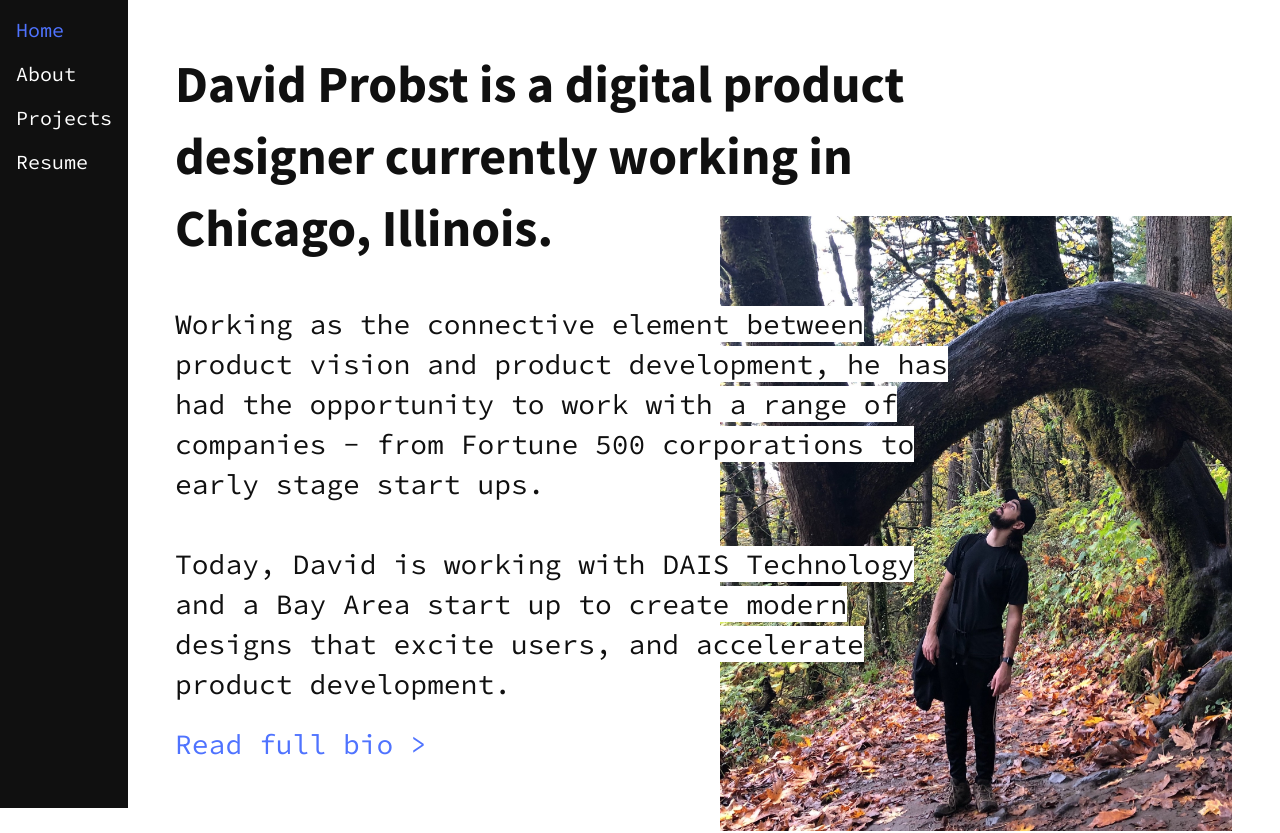
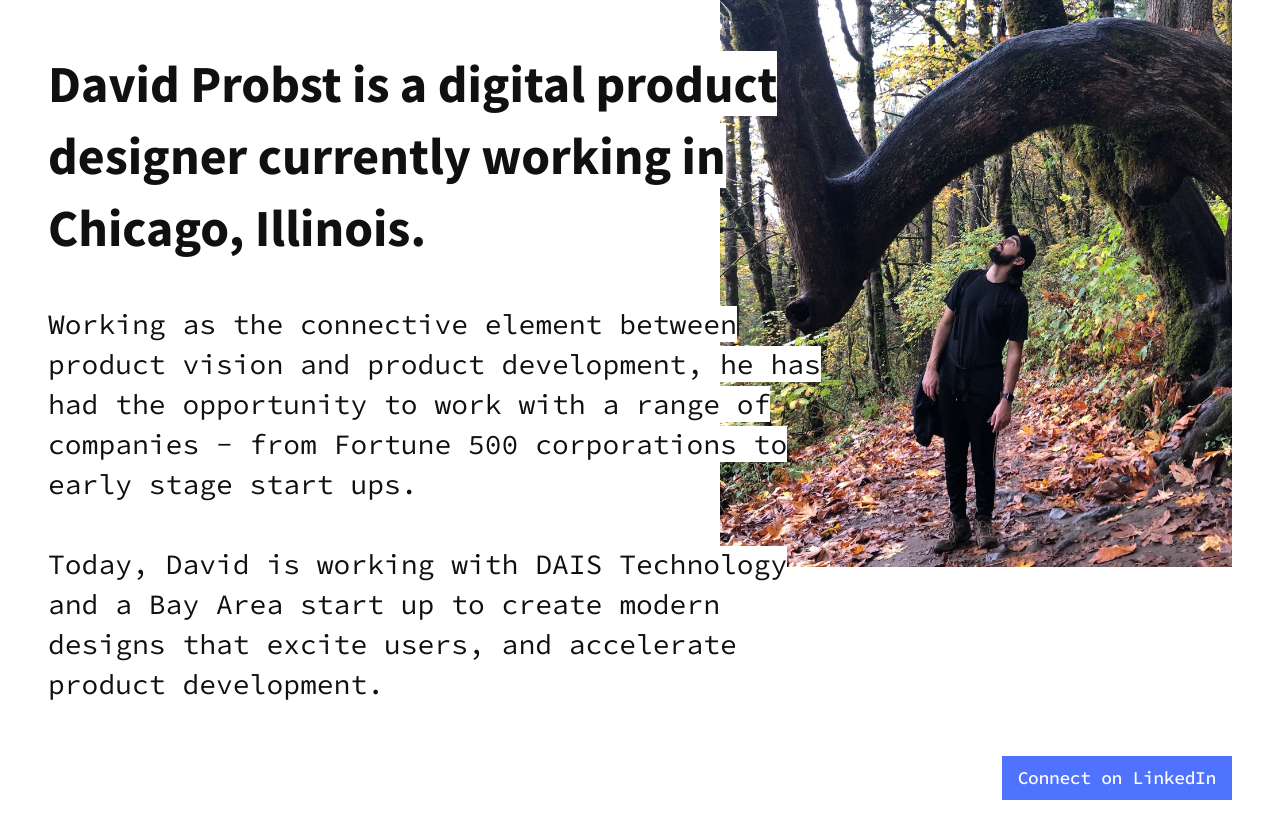
Before and after one commit to davidjprobst/portfolio, a React (Create React App) app: page / in a window 1280 px wide. Shown: the top 833 px of the page. Built offline with nearby package versions, Linux system fonts and the light colour scheme.

Commit message:
landing page mvp complete

```diff
--- a/src/components/Landing.js
+++ b/src/components/Landing.js
@@ -20,7 +20,7 @@ class Landing extends Component {
             </div>
             <h3 className='xs-text-padding'><span className='white-text-background'>Working as the connective element between product vision and product development, he has had the opportunity to work with a range of companies - from Fortune 500 corporations to early stage start ups.</span></h3>
             <h3 className='xs-text-padding'><span className='white-text-background'>Today, David is working with DAIS Technology and a Bay Area start up to create modern designs that excite users, and accelerate product development.</span></h3>
-            <Link to='/about' class='about-link xs-text-padding'>Read full bio ></Link>
+            {/*} <Link to='/about' class='about-link xs-text-padding'>Read full bio ></Link> */}
           </div>
 
           <div id='recent-projects'>
@@ -47,6 +47,9 @@ class Landing extends Component {
           </div>
         </div>
         }
+        <a id="linkedin" href="//www.linkedin.com/in/davidjprobst/" target="_blank">
+          <p>Connect on LinkedIn</p>
+        </a>
       </section>
     );
   }
--- a/src/index.css
+++ b/src/index.css
@@ -86,6 +86,7 @@ h5 {
 /* Navigation */
 
 aside {
+  display: none;
   order: 1;
   margin: 0;
   position: absolute;
@@ -149,7 +150,8 @@ nav > a {
 main {
   order: 2;
   text-align: left;
-  padding: 48px 48px 120px 175px;
+  /*padding: 48px 48px 120px 175px;*/
+  padding: 48px;
   top: 0;
   bottom: 0;
   left: 0;
@@ -167,6 +169,7 @@ main {
   overflow: hidden;
   align-items: center;
   order: 2;
+  top: 0;
 }
 
 #home-image img {
@@ -245,6 +248,15 @@ main {
   max-width: 100%;
   min-height: 100%;
   flex-shirnk: 0;
+}
+
+#linkedin {
+  background-color: #4F73FF;
+  color: #ffffff;
+  padding: 8px 16px;
+  position: fixed;
+  bottom: 0;
+  right: 48px;
 }
 
 
@@ -374,6 +386,10 @@ main {
     margin: 0 0 96px 0;
   }
 
+  #linkedin {
+    right: 0;
+  }
+
 }
 
 
```
